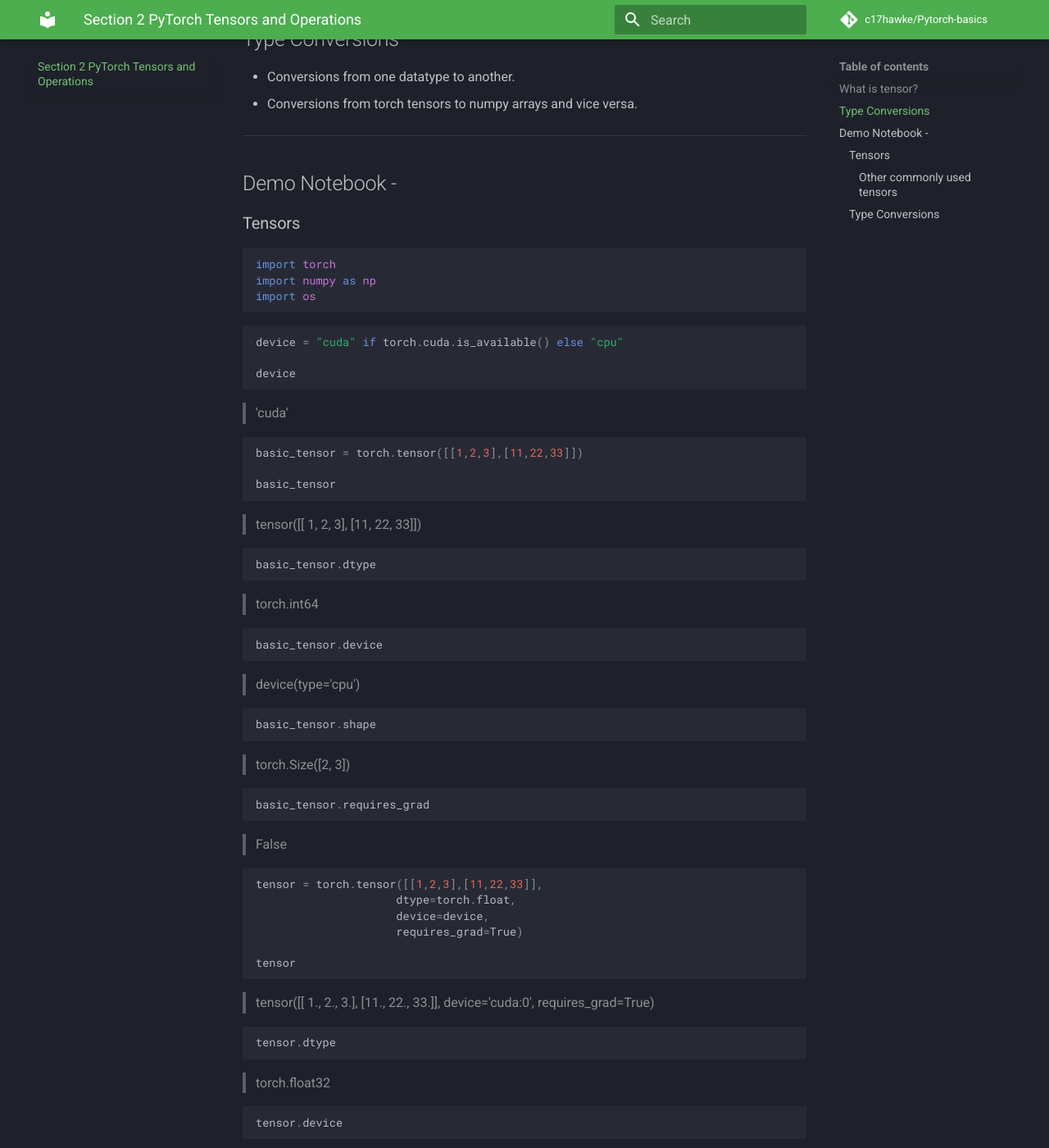
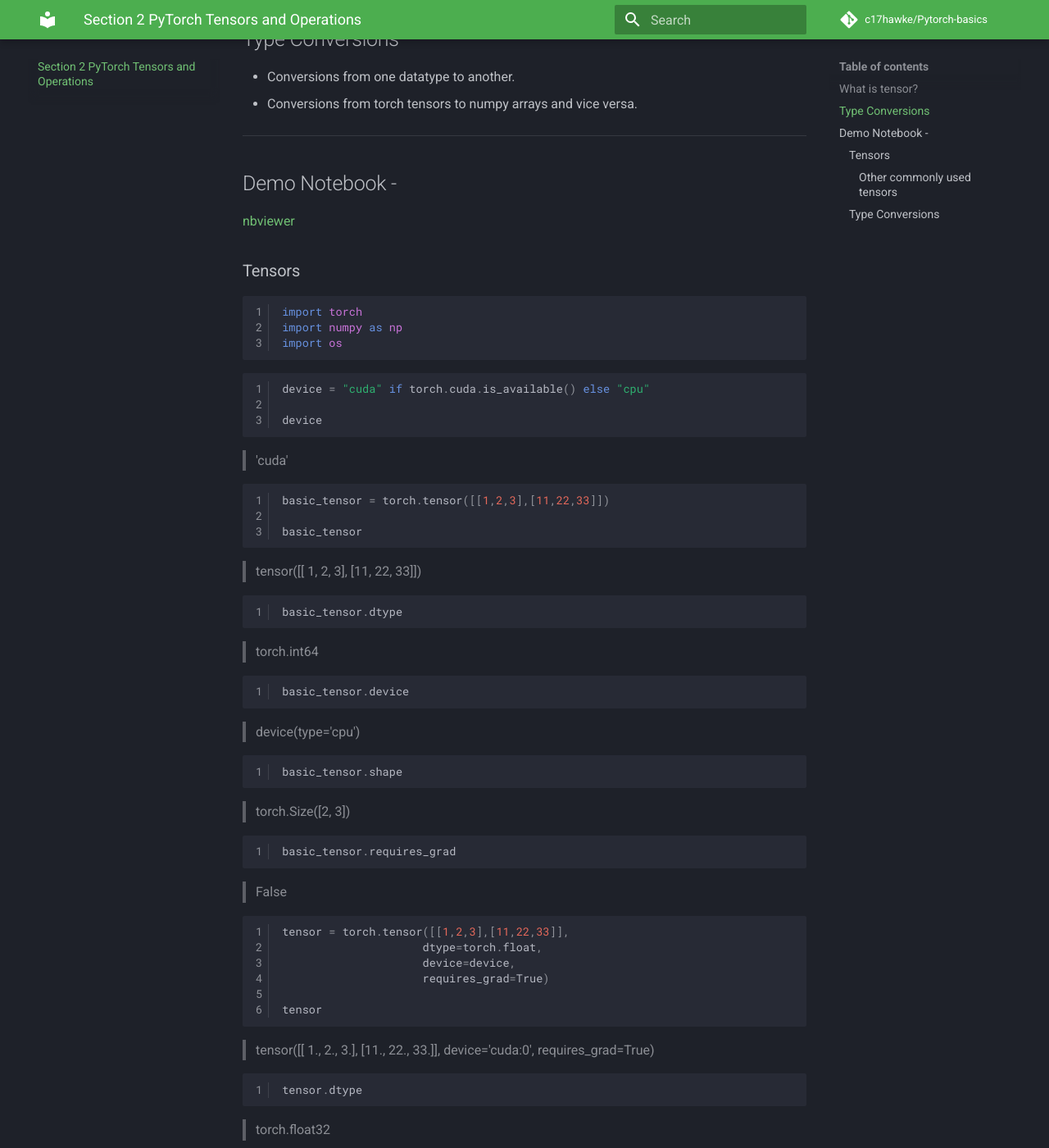
Before and after one commit to c17hawke/Pytorch-basics, an MkDocs documentation site: the page built from docs/Section_002_PyTorch_Tensors_and_Operations.md, in a window 1280 px wide and 1400 px high, scrolled down 348 px. Shown: the whole window at 82% size. Built offline with MkDocs 1.6.1 and Material for MkDocs 9.7.7, drawn with Linux system fonts in a browser that asks for light colours; comment, search, counter and statistics services are not loaded; some of the changed text lies outside the part shown.

Commit message:
section 2 updated

````diff
--- a/docs/Section_002_PyTorch_Tensors_and_Operations.md
+++ b/docs/Section_002_PyTorch_Tensors_and_Operations.md
@@ -14,23 +14,24 @@
 ---
 
 ## Demo Notebook -
+[nbviewer](https://nbviewer.org/github/c17hawke/Pytorch-basics/blob/main/codebase/2%20PyTorch%20Tensors%20and%20Operations.ipynb)
 
 ### Tensors
 
-```python
+```py linenums="1"
 import torch
 import numpy as np
 import os
 ```
 
-```python
+```py linenums="1"
 device = "cuda" if torch.cuda.is_available() else "cpu"
 
 device
 ```
 >    'cuda'
 
-```python
+```py linenums="1"
 basic_tensor = torch.tensor([[1,2,3],[11,22,33]])
 
 basic_tensor
@@ -39,32 +40,32 @@ basic_tensor
             [11, 22, 33]])
 
 
-```python
+```py linenums="1"
 basic_tensor.dtype
 ```
 
 >    torch.int64
 
 
-```python
+```py linenums="1"
 basic_tensor.device
 ```
 
 >    device(type='cpu')
 
-```python
+```py linenums="1"
 basic_tensor.shape
 ```
 
 >    torch.Size([2, 3])
 
 
-```python
+```py linenums="1"
 basic_tensor.requires_grad
 ```
 >    False
 
-```python
+```py linenums="1"
 tensor = torch.tensor([[1,2,3],[11,22,33]],
                      dtype=torch.float,
                      device=device,
@@ -77,25 +78,25 @@ tensor
             [11., 22., 33.]], device='cuda:0', requires_grad=True)
 
 
-```python
+```py linenums="1"
 tensor.dtype
 ```
 
 >    torch.float32
 
-```python
+```py linenums="1"
 tensor.device
 ```
 >    device(type='cuda', index=0)
 
-```python
+```py linenums="1"
 tensor.requires_grad
 ```
 >    True
 
 #### Other commonly used tensors
 
-```python
+```py linenums="1"
 x = torch.empty(size=(3,3))
 x
 ```
@@ -103,7 +104,7 @@ x
             [0., 0., 0.],
             [0., 0., 0.]])
 
-```python
+```py linenums="1"
 x = torch.zeros(size=(3,3))
 x
 ```
@@ -111,7 +112,7 @@ x
             [0., 0., 0.],
             [0., 0., 0.]])
 
-```python
+```py linenums="1"
 x = torch.ones(size=(3,3))
 x
 ```
@@ -119,7 +120,7 @@ x
             [1., 1., 1.],
             [1., 1., 1.]])
 
-```python
+```py linenums="1"
 x = torch.rand(size=(3,4))
 x
 ```
@@ -127,7 +128,7 @@ x
             [0.2788, 0.3333, 0.6220, 0.6664],
             [0.3703, 0.9297, 0.6921, 0.1396]])
 
-```python
+```py linenums="1"
 x = torch.eye(3)
 x
 ```
@@ -136,13 +137,13 @@ x
             [0., 1., 0.],
             [0., 0., 1.]])
 
-```python
+```py linenums="1"
 x = torch.arange(start=0, end=7, step=2)
 x
 ```
 >    tensor([0, 2, 4, 6])
 
-```python
+```py linenums="1"
 x = torch.linspace(start=0, end=7, steps=10)
 x
 ```
@@ -150,7 +151,7 @@ x
 >    tensor([0.0000, 0.7778, 1.5556, 2.3333, 3.1111, 3.8889, 4.6667, 5.4444, 6.2222,
             7.0000])
 
-```python
+```py linenums="1"
 x = torch.rand(size=(3,4)).normal_(mean=0, std=1)
 x
 ```
@@ -159,7 +160,7 @@ x
             [ 0.5222,  2.4026,  0.6896,  1.0098],
             [-1.0985,  0.5391,  1.9458, -1.8787]])
 
-```python
+```py linenums="1"
 x = torch.rand(size=(3,4)).uniform_(3, 6)
 x
 ```
@@ -168,7 +169,7 @@ x
             [4.8600, 5.1942, 5.3013, 5.2837],
             [5.7229, 5.4198, 5.7625, 4.3776]])
 
-```python
+```py linenums="1"
 x = torch.diag(torch.ones(10))
 x
 ```
@@ -184,13 +185,13 @@ x
             [0., 0., 0., 0., 0., 0., 0., 0., 1., 0.],
             [0., 0., 0., 0., 0., 0., 0., 0., 0., 1.]])
 
-```python
+```py linenums="1"
 x.shape
 ```
 
 >    torch.Size([10, 10])
 
-```python
+```py linenums="1"
 x = torch.diag(5*torch.ones(10))
 x
 ```
@@ -208,7 +209,7 @@ x
 
 ### Type Conversions
 
-```python
+```py linenums="1"
 x = torch.arange(4)
 x
 ```
@@ -218,7 +219,7 @@ x
 
 
 
-```python
+```py linenums="1"
 x.bool()
 ```
 
@@ -230,7 +231,7 @@ x.bool()
 
 
 
-```python
+```py linenums="1"
 x.int()
 ```
 
@@ -242,7 +243,7 @@ x.int()
 
 
 
-```python
+```py linenums="1"
 x.short() # int16
 ```
 
@@ -254,7 +255,7 @@ x.short() # int16
 
 
 
-```python
+```py linenums="1"
 x.long() # int64
 ```
 
@@ -266,7 +267,7 @@ x.long() # int64
 
 
 
-```python
+```py linenums="1"
 x.half() # float16
 ```
 
@@ -278,7 +279,7 @@ x.half() # float16
 
 
 
-```python
+```py linenums="1"
 x.float() # float32
 ```
 
@@ -290,7 +291,7 @@ x.float() # float32
 
 
 
-```python
+```py linenums="1"
 x.double() # float64
 ```
 
@@ -302,7 +303,7 @@ x.double() # float64
 
 
 
-```python
+```py linenums="1"
 np_array = np.array([[1,2,3], [1,2,3]])
 
 np_array
@@ -317,7 +318,7 @@ np_array
 
 
 
-```python
+```py linenums="1"
 tensor = torch.from_numpy(np_array)
 tensor
 ```
@@ -331,7 +332,7 @@ tensor
 
 
 
-```python
+```py linenums="1"
 tensor.numpy()
 ```
 
--- a/mkdocs.yml
+++ b/mkdocs.yml
@@ -41,8 +41,11 @@ extra:
 extra_javascript:
   - https://cdnjs.cloudflare.com/ajax/libs/mathjax/2.7.0/MathJax.js?config=TeX-MML-AM_CHTML
 markdown_extensions:
-  - codehilite:
-      linenums: true
+  - pymdownx.highlight:
+      anchor_linenums: true
+  - pymdownx.inlinehilite
+  - pymdownx.snippets
+  - pymdownx.superfences
   - admonition
   - pymdownx.arithmatex
   - footnotes
@@ -52,6 +55,7 @@ markdown_extensions:
   - pymdownx.highlight
 
 
+
 plugins:
   - search
 
````
